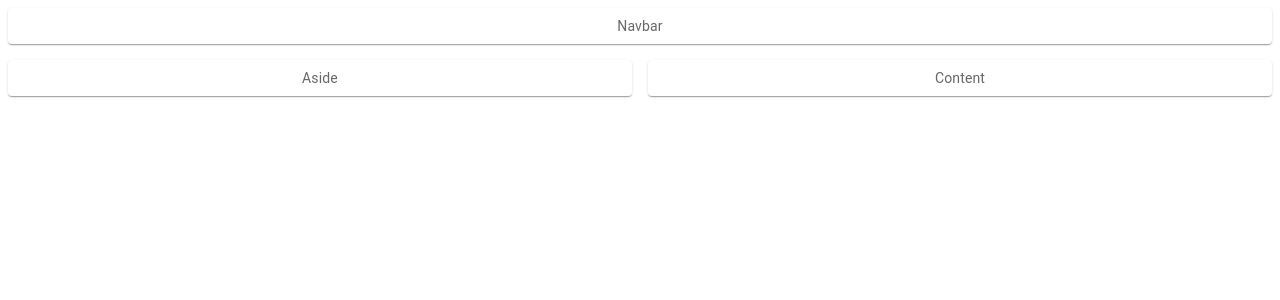
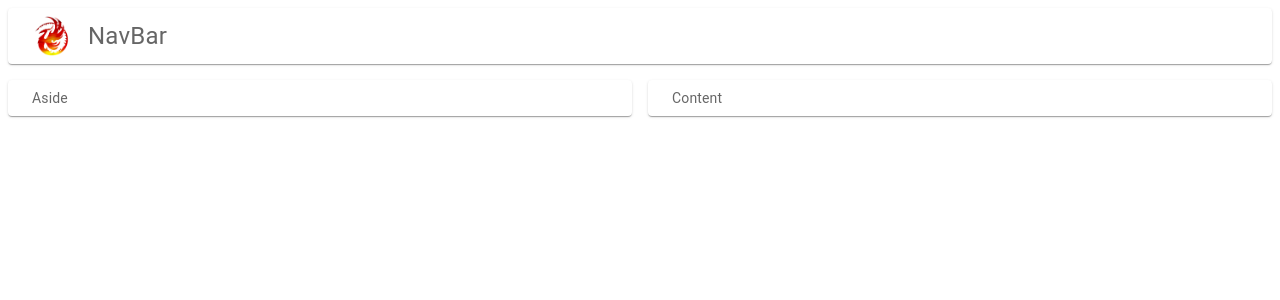
Before and after one commit to arnav-goel10/game-hub, a React (Vite) app: page / in a window 1280 px wide. Shown: the top 300 px of the page. Built offline with nearby package versions, Linux system fonts and the light colour scheme.

Commit message:
Added Logo

```diff
--- a/src/App.tsx
+++ b/src/App.tsx
@@ -1,21 +1,25 @@
 import "./App.css";
-import { Button, Hidden, Paper, styled } from "@mui/material";
+import { Hidden, Paper, styled } from "@mui/material";
 import Grid from "@mui/material/Unstable_Grid2";
+import NavBar from "./components/NavBar";
 
 function App() {
   const Item = styled(Paper)(({ theme }) => ({
     backgroundColor: theme.palette.mode === "dark" ? "#1A2027" : "#fff",
     ...theme.typography.body2,
     padding: theme.spacing(1),
-    textAlign: "center",
+    alignItems: "center",
     color: theme.palette.text.secondary,
+    paddingLeft: theme.spacing(3),
   }));
 
   return (
     <>
       <Grid container spacing={2}>
         <Grid xs={12}>
-          <Item>Navbar</Item>
+          <Item>
+            <NavBar />
+          </Item>
         </Grid>
         <Hidden lgDown>
           <Grid lg={6}>
--- a/src/components/NavBar.tsx
+++ b/src/components/NavBar.tsx
@@ -0,0 +1,16 @@
+import { Typography } from "@mui/material";
+import logo from "../assets/logo.png";
+import React from "react";
+
+const NavBar = () => {
+  return (
+    <div style={{ display: "flex", alignItems: "center" }}>
+      <img src={logo} width={40} alt="Logo" style={{ marginRight: 16 }} />
+      <Typography variant="body1" style={{ fontSize: "1.5rem" }}>
+        NavBar
+      </Typography>
+    </div>
+  );
+};
+
+export default NavBar;
```
Also changed, not shown: src/assets/logo.png (added).
